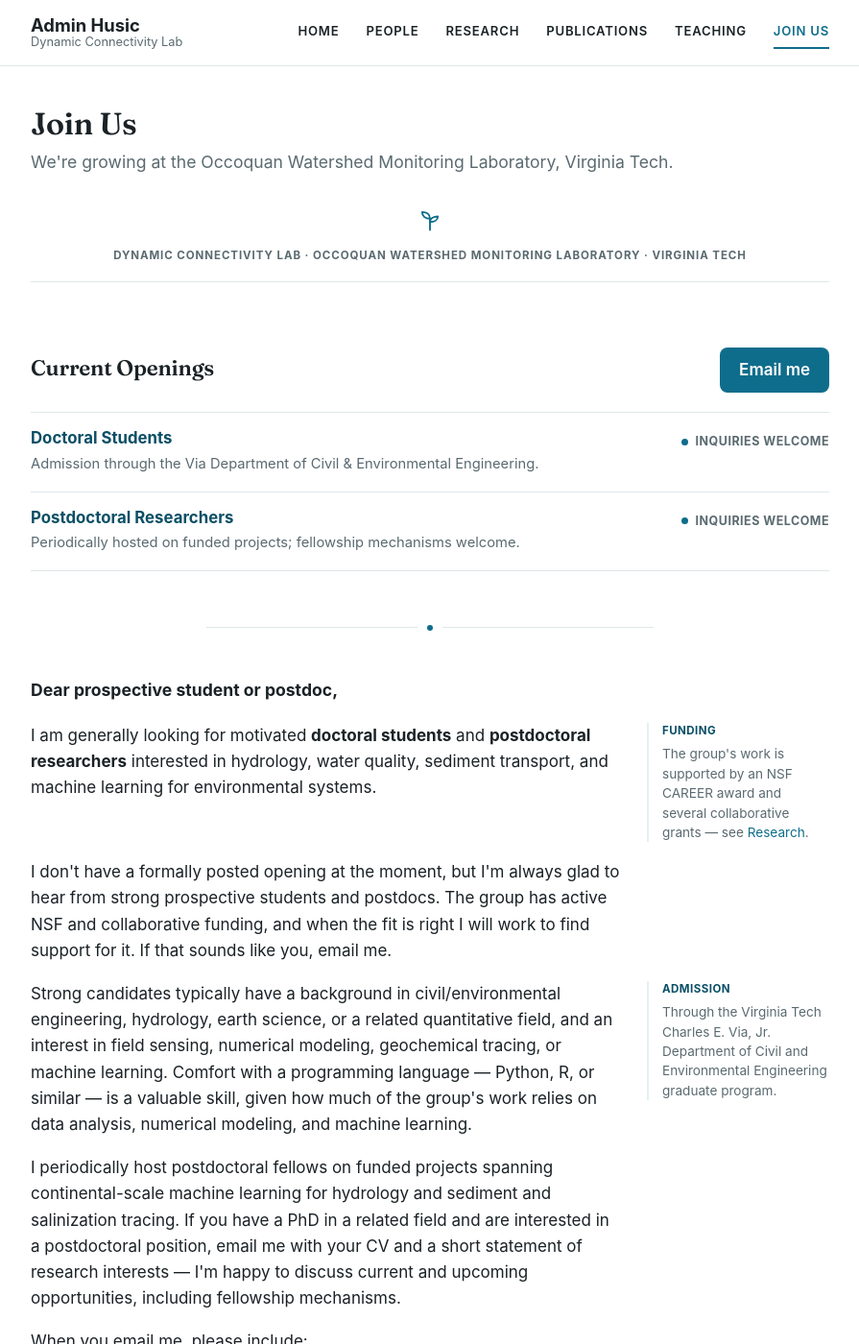
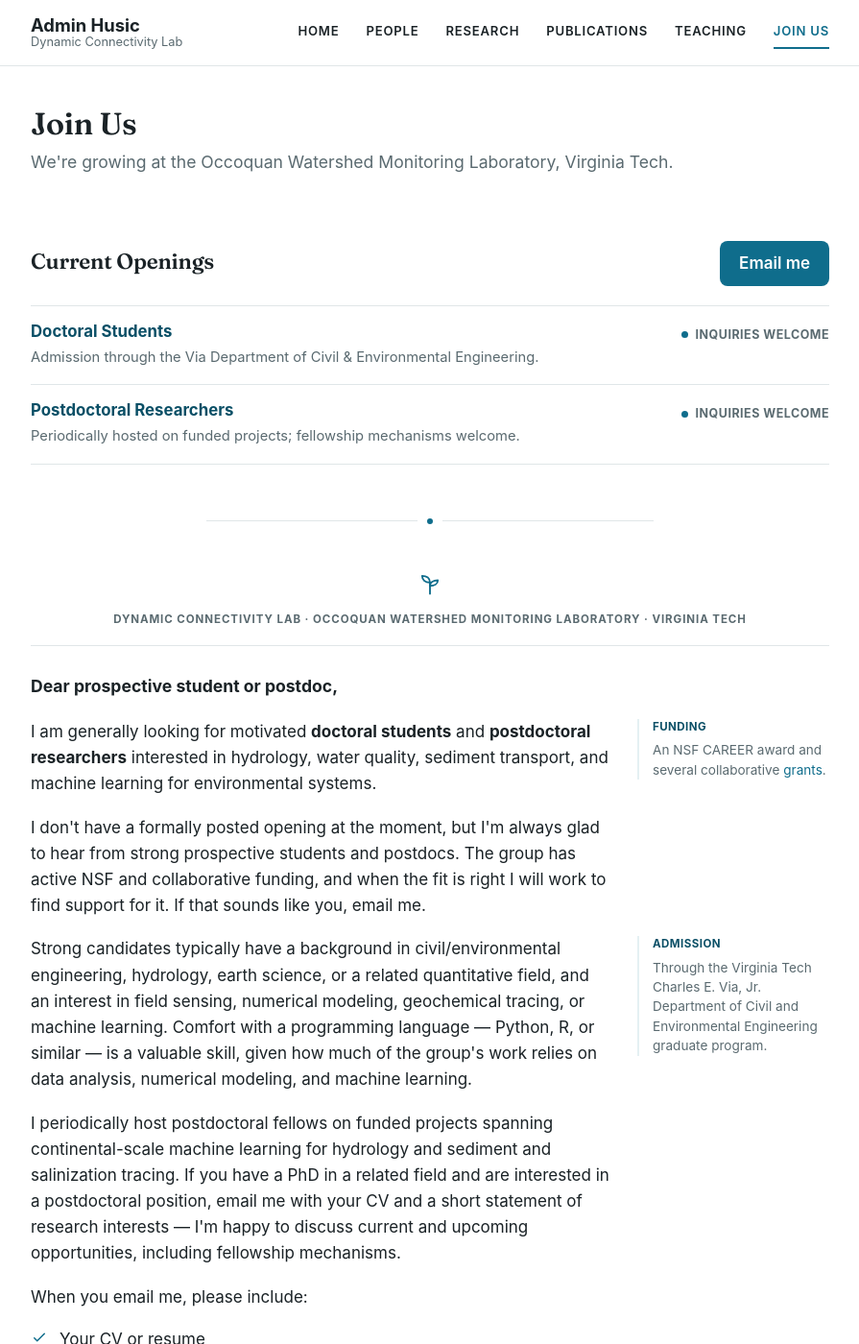
Before and after one commit to adminhusic/adminhusic.github.io, a Jekyll site: the page built from join-us.md, in a window 1280 px wide and 1400 px high. Shown: the whole window at 96% size, without its empty margins (192-1087 px from the left). Built offline with Jekyll 4.4.1, drawn with Linux system fonts in a browser that asks for light colours.

Commit message:
Define dynamic connectivity; fix two spacing defects
- Research now opens with a one-sentence definition of dynamic
  connectivity, condensed from the NSF CAREER project overview. The lab
  is named for the term and it headlines the CAREER grant, but the page
  previously used it once as an undefined line item and opened with
  methods rather than the idea.
- Fix a 0px gap between the page hint and the area rail on desktop: the
  desktop rule zeroed the rail's top margin to align it with the panel,
  which also removed the space above it. The gap now lives on the .areas
  container so it survives both layouts.
- Fix an uneven 61px gap between the first two letter paragraphs on Join
  Us. A block is one grid row, so its height was set by the taller
  "Funding" margin note rather than the paragraph. Shortened the note and
  widened the note column; all paragraph gaps are now a uniform 18px.
  Documented the constraint in the stylesheet so future notes stay short.
- Move the sprout mark and letterhead line back inside the letter, where
  they read better than as a page masthead.
- Reordered the per-area selected-paper shortlists (PI's picks).

```diff
--- a/assets/css/style.css
+++ b/assets/css/style.css
@@ -831,7 +831,23 @@
    every panel renders in sequence -- the whole page is readable and
    Ctrl+F-able. main.js adds .is-enhanced, which is the only thing that
    turns on the two-pane layout and the one-panel-at-a-time behaviour. */
-.areas__rail { list-style: none; margin: 20px 0 0; padding: 0; }
+/* Lede: the one-sentence definition opening the Research page. The page used to
+   open with methods; leading with the idea means a reader knows what the lab is
+   about before learning how it is studied. */
+.lede {
+  font-size: 1.1rem;
+  line-height: 1.55;
+  color: var(--color-text);
+  max-width: 62ch;
+  margin: 0 0 20px;
+}
+.lede strong { color: var(--color-accent-strong); }
+
+/* The gap above the rail lives on the container, not on .areas__rail itself:
+   the desktop rule below zeroes the rail's own margin so its top aligns with
+   the panel, which would otherwise leave the rail flush against the hint. */
+.areas { margin-top: 24px; }
+.areas__rail { list-style: none; margin: 0; padding: 0; }
 .area-tab {
   display: grid;
   grid-template-columns: auto minmax(0, 1fr);
@@ -916,7 +932,6 @@
     gap: 36px;
     align-items: start;
   }
-  .areas.is-enhanced .areas__rail { margin-top: 0; }
   .areas.is-enhanced .areas__panels { margin-top: 0; }
   .areas.is-enhanced .areas__panels > .area-panel { margin-top: 0; }
 }
@@ -976,25 +991,29 @@
   flex-shrink: 0;
 }
 
-/* Masthead: the sprout mark + institutional line that tops the Join Us page,
-   set like the letterhead on a printed sheet. */
-.masthead { margin-top: 8px; }
-.masthead__mark { display: block; margin: 0 auto 14px; color: var(--color-accent); }
-.masthead__line {
+/* Letterhead: sprout mark + institutional line opening the letter, set like
+   the letterhead on a printed sheet. */
+.letter__mark { display: block; margin: 0 auto 14px; color: var(--color-accent); }
+.letter__head {
   text-align: center;
   font-size: 0.72rem;
   font-weight: 700;
   text-transform: uppercase;
   letter-spacing: 0.08em;
   color: var(--color-text-muted);
-  margin: 0;
+  margin: 0 0 28px;
   padding-bottom: 18px;
   border-bottom: 1px solid var(--color-border);
 }
 .letter__salutation { font-size: 1.1rem; font-weight: 650; margin: 0 0 20px; }
+/* A block is one grid row, so its height is set by whichever is taller: the
+   paragraph or its margin note. Keep notes SHORT -- a note taller than the
+   paragraph it annotates opens a visible hole in the left column before the
+   next paragraph. (Grid is used rather than an absolutely-positioned note so
+   two long notes can never overlap each other.) */
 .letter__block {
   display: grid;
-  grid-template-columns: minmax(0, 1fr) 190px;
+  grid-template-columns: minmax(0, 1fr) 200px;
   gap: 28px;
   align-items: start;
   margin-bottom: 18px;
--- a/join-us.md
+++ b/join-us.md
@@ -8,15 +8,6 @@
 
 {% assign openings = site.data.openings %}
 {% assign mail_subject = "Website inquiry: joining the Dynamic Connectivity Lab" %}
-
-<div class="masthead">
-  <svg class="icon icon--md masthead__mark" viewBox="0 0 24 24" fill="none" stroke="currentColor" stroke-width="1.6" stroke-linecap="round" stroke-linejoin="round" aria-hidden="true">
-    <path d="M12 21V11"/>
-    <path d="M12 11c0-4-3-6-7-6c0 4 3 6 7 6Z"/>
-    <path d="M12 14c0-3 3-5 7-5c0 3-3 5-7 5Z"/>
-  </svg>
-  <p class="masthead__line">Dynamic Connectivity Lab &middot; Occoquan Watershed Monitoring Laboratory &middot; Virginia Tech</p>
-</div>
 
 <div class="section">
   <div class="openings__header">
@@ -45,6 +36,13 @@
 <div class="divider"><span class="divider__mark"></span></div>
 
 <div class="letter">
+  <svg class="icon icon--md letter__mark" viewBox="0 0 24 24" fill="none" stroke="currentColor" stroke-width="1.6" stroke-linecap="round" stroke-linejoin="round" aria-hidden="true">
+    <path d="M12 21V11"/>
+    <path d="M12 11c0-4-3-6-7-6c0 4 3 6 7 6Z"/>
+    <path d="M12 14c0-3 3-5 7-5c0 3-3 5-7 5Z"/>
+  </svg>
+  <p class="letter__head">Dynamic Connectivity Lab &middot; Occoquan Watershed Monitoring Laboratory &middot; Virginia Tech</p>
+
   <p class="letter__salutation">Dear prospective student or postdoc,</p>
 
   <div class="letter__block">
@@ -55,8 +53,8 @@
     </p>
     <aside class="letter__note">
       <strong>Funding</strong>
-      The group's work is supported by an NSF CAREER award and several collaborative grants &mdash;
-      see <a href="{{ '/research/' | relative_url }}">Research</a>.
+      An NSF CAREER award and several collaborative
+      <a href="{{ '/research/' | relative_url }}">grants</a>.
     </aside>
   </div>
 
```
Also changed, not shown: _data/research_areas.yml (+4 -4 lines), research.md (+4 -0 lines).
